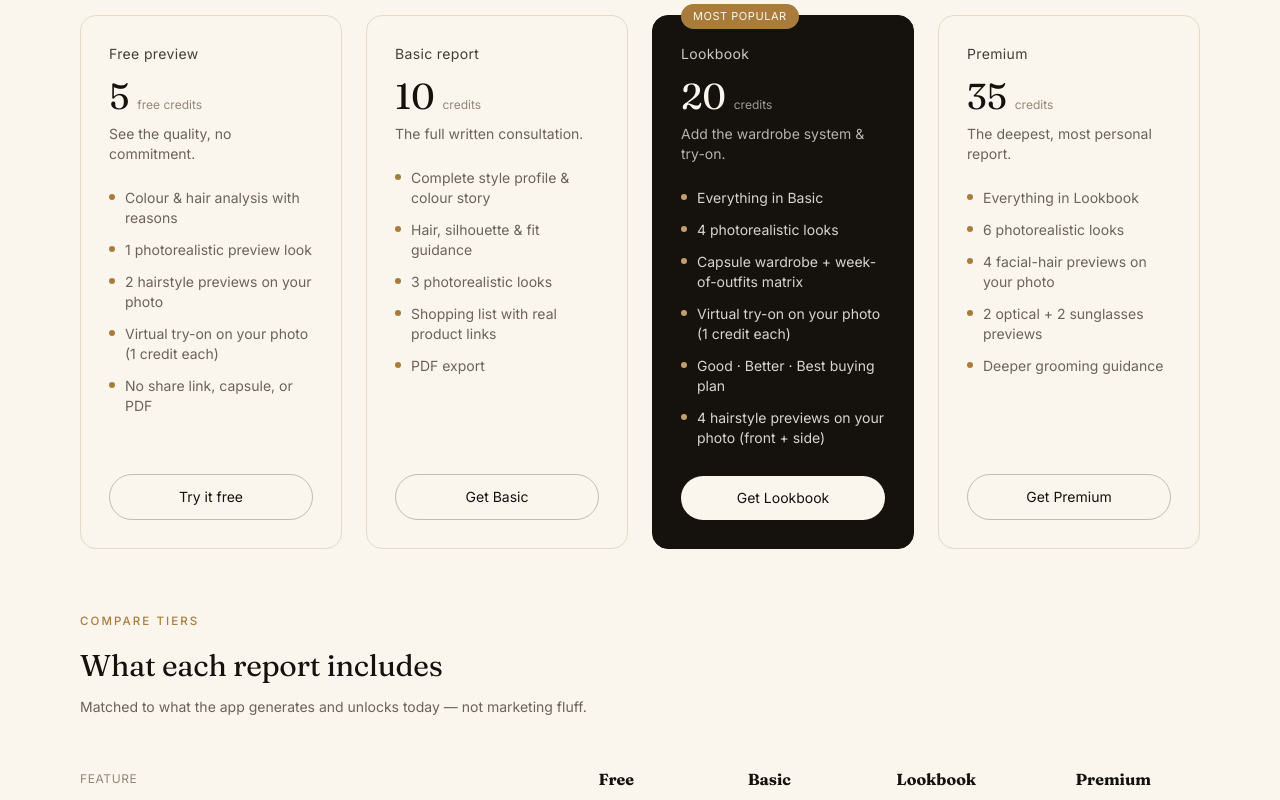
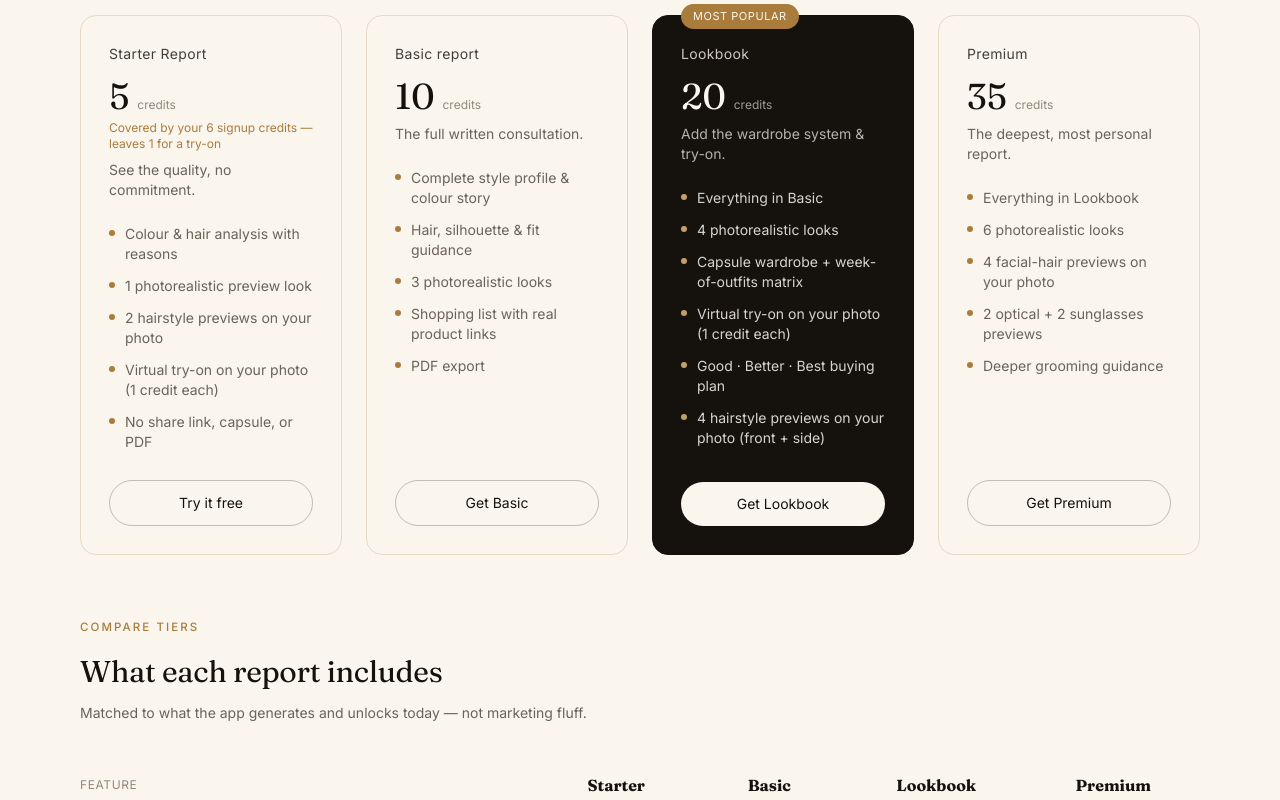
Before and after one commit to SerhiiRbk/style-ai, a Next.js app: page /pricing in a window 1280 px wide. Shown: the part 820-1620 px from the top of the page. Built offline with nearby package versions, Linux system fonts and the light colour scheme; no server answers.

Commit message:
changed values

```diff
--- a/src/app/api/reports/[id]/share/route.ts
+++ b/src/app/api/reports/[id]/share/route.ts
@@ -54,7 +54,7 @@ export async function PATCH(
   const tier = row.tier as Tier;
   if (!canShareReport(tier)) {
     return NextResponse.json(
-      { error: "Sharing is not available on the free preview tier" },
+      { error: "Sharing is not available on the Starter Report tier" },
       { status: 403 },
     );
   }
--- a/src/app/api/reports/route.ts
+++ b/src/app/api/reports/route.ts
@@ -47,13 +47,13 @@ export async function POST(request: Request) {
 
   if (tier === "free" && !userId) {
     return NextResponse.json(
-      { error: "Sign in required for the free preview.", code: "auth_required" },
+      { error: "Sign in required for the Starter Report.", code: "auth_required" },
       { status: 401 },
     );
   }
 
-  // Credits: every tier (including free preview) is charged. New users get a
-  // one-time signup bonus so their first free report + try-on is covered.
+  // Credits: every tier (including the Starter Report) is charged. New users
+  // get a one-time signup bonus so their first Starter Report + try-on is covered.
   const cost = REPORT_COST[tier];
   if (userId && hasSupabaseAdmin) {
     const admin = createAdminSupabase();
--- a/src/app/page.tsx
+++ b/src/app/page.tsx
@@ -63,8 +63,9 @@ function Hero() {
             </ButtonLink>
           </div>
           <p className="mt-5 text-sm text-stone-soft">
-            Sign up for {SIGNUP_BONUS} credits — free preview {REPORT_COST.free}{" "}
-            credits, try-on {CREDIT_COSTS.tryon} credit · No subscription
+            Sign up for {SIGNUP_BONUS} free credits — Starter Report{" "}
+            {REPORT_COST.free} credits, try-on {CREDIT_COSTS.tryon} credit · No
+            subscription
           </p>
         </div>
 
@@ -418,11 +419,21 @@ function Card({
 
 async function Pricing() {
   const { subCurrency } = await getGeo();
-  const tiers = [
+  const tiers: {
+    name: string;
+    price: string;
+    cadence: string;
+    features: string[];
+    cta: string;
+    href: string;
+    featured: boolean;
+    note?: string;
+  }[] = [
     {
-      name: "Free preview",
-      price: String(SIGNUP_BONUS),
-      cadence: "free credits",
+      name: "Starter Report",
+      price: String(REPORT_COST.free),
+      cadence: "credits",
+      note: `Covered by your ${SIGNUP_BONUS} signup credits — leaves ${SIGNUP_BONUS - REPORT_COST.free} for a try-on`,
       features: [
         "Colour & hair analysis with reasons",
         "1 photorealistic preview look",
@@ -526,6 +537,7 @@ async function Pricing() {
                   </span>
                 )}
               </div>
+              {t.note && <p className="mt-1 text-xs text-brass">{t.note}</p>}
               <ul className="mt-6 flex-1 space-y-3 text-sm">
                 {t.features.map((f) => (
                   <li key={f} className="flex items-start gap-2.5">
@@ -612,7 +624,7 @@ function FinalCTA() {
           See what genuinely suits you — and why.
         </h2>
         <p className="mx-auto mt-5 max-w-md text-paper/70">
-          Sign up for {SIGNUP_BONUS} credits — free preview costs{" "}
+          Sign up for {SIGNUP_BONUS} free credits — Starter Report costs{" "}
           {REPORT_COST.free}, try-on {CREDIT_COSTS.tryon} credit. No subscription.
         </p>
         <div className="mt-9 flex justify-center">
--- a/src/app/pricing/page.tsx
+++ b/src/app/pricing/page.tsx
@@ -38,7 +38,7 @@ type TierCard = {
 
 const TIERS: TierCard[] = [
   {
-    name: "Free preview",
+    name: "Starter Report",
     tier: "free",
     tagline: "See the quality, no commitment.",
     features: [
@@ -94,7 +94,7 @@ const TIERS: TierCard[] = [
 ];
 
 const COMPARISON_TIERS: { key: Tier; label: string }[] = [
-  { key: "free", label: "Free" },
+  { key: "free", label: "Starter" },
   { key: "basic", label: "Basic" },
   { key: "lookbook", label: "Lookbook" },
   { key: "premium", label: "Premium" },
@@ -283,7 +283,7 @@ export default async function PricingPage() {
           <div className="mt-12 grid gap-6 lg:grid-cols-4">
             {TIERS.map((t) => {
               const isFree = t.tier === "free";
-              const cost = isFree ? SIGNUP_BONUS : REPORT_COST[t.tier];
+              const cost = REPORT_COST[t.tier];
               return (
                 <div
                   key={t.name}
@@ -308,9 +308,15 @@ export default async function PricingPage() {
                         t.featured ? "text-paper/60" : "text-stone-soft"
                       }`}
                     >
-                      {isFree ? "free credits" : "credits"}
+                      credits
                     </span>
                   </div>
+                  {isFree && (
+                    <p className="mt-1 text-xs text-brass">
+                      Covered by your {SIGNUP_BONUS} signup credits — leaves{" "}
+                      {SIGNUP_BONUS - REPORT_COST.free} for a try-on
+                    </p>
+                  )}
                   <p
                     className={`mt-2 text-sm ${
                       t.featured ? "text-paper/70" : "text-stone"
@@ -356,7 +362,7 @@ export default async function PricingPage() {
             <CostRow
               label="Generate a report"
               value={`${REPORT_COST.free}–${REPORT_COST.premium} credits`}
-              note={`By tier (free preview is ${REPORT_COST.free})`}
+              note={`By tier (Starter Report is ${REPORT_COST.free})`}
             />
             <CostRow
               label="Virtual try-on"
@@ -384,10 +390,10 @@ export default async function PricingPage() {
               </p>
             </div>
 
-            <div className="mt-12 grid gap-6 lg:grid-cols-3">
+            <div className="mt-12 grid gap-6 sm:grid-cols-2 lg:grid-cols-4">
               {CREDIT_PACKAGES.map((pkg, i) => {
                 const total = pkg.credits + pkg.bonus;
-                const featured = i === 2;
+                const featured = i === CREDIT_PACKAGES.length - 1;
                 return (
                   <div
                     key={pkg.id}
@@ -436,8 +442,8 @@ export default async function PricingPage() {
             </div>
             <p className="mt-6 text-sm text-paper/50">
               Card checkout is rolling out shortly. In the meantime, every new
-              account starts with {SIGNUP_BONUS} free credits — enough for a free
-              preview ({REPORT_COST.free} credits) and one try-on (
+              account starts with {SIGNUP_BONUS} free credits — enough for your
+              Starter Report ({REPORT_COST.free} credits) and one try-on (
               {CREDIT_COSTS.tryon} credit).
             </p>
           </div>
--- a/src/app/start/page.tsx
+++ b/src/app/start/page.tsx
@@ -63,7 +63,7 @@ const BUDGETS: { label: string; min: number; max: number }[] = [
 const TIERS: { id: Tier; name: string; note: string }[] = [
   {
     id: "free",
-    name: "Free preview",
+    name: "Starter Report",
     note: `1 look · 2 hair previews · try-on ${CREDIT_COSTS.tryon} cr · no share/PDF`,
   },
   { id: "basic", name: "Basic report", note: "3 looks · PDF · share link" },
@@ -501,7 +501,7 @@ export default function StartPage() {
             <Section
               eyebrow="Step 4"
               title="Choose your package"
-              subtitle="Sign in required. New accounts get signup credits; free preview uses credits like paid tiers."
+              subtitle="Sign in required. New accounts get signup credits; the Starter Report uses credits like paid tiers."
             >
               <div className="grid gap-4 sm:grid-cols-2">
                 {TIERS.map((t) => (
@@ -526,17 +526,15 @@ export default function StartPage() {
                     </div>
                     <div className="text-right">
                       <div className="font-display text-2xl">
-                        {t.id === "free" ? SIGNUP_BONUS : REPORT_COST[t.id]}
+                        {REPORT_COST[t.id]}
                       </div>
-                      <div className="text-[11px] text-stone-soft">
-                        {t.id === "free" ? "free credits" : "credits"}
-                      </div>
+                      <div className="text-[11px] text-stone-soft">credits</div>
                     </div>
                   </button>
                 ))}
               </div>
               <p className="mt-5 text-xs text-stone-soft">
-                Sign up for {SIGNUP_BONUS} credits — free preview is{" "}
+                Sign up for {SIGNUP_BONUS} free credits — your Starter Report is{" "}
                 {REPORT_COST.free} credits, try-on is {CREDIT_COSTS.tryon}{" "}
                 credit. Re-renders cost {CREDIT_COSTS.tryon} credit each.{" "}
                 <Link href="/pricing" className="text-brass hover:text-ink">
--- a/src/components/StylistNote.tsx
+++ b/src/components/StylistNote.tsx
@@ -25,9 +25,12 @@ export function StylistNote({
         <Image
           src={BRAND.stylist.avatar}
           alt={BRAND.stylist.name}
-          fill
+          width={96}
+          height={96}
           sizes="48px"
-          className="object-cover"
+          quality={90}
+          priority
+          className="h-full w-full object-cover"
         />
       </span>
       <div className="min-w-0">
--- a/src/lib/brand.ts
+++ b/src/lib/brand.ts
@@ -28,7 +28,7 @@ export const BRAND = {
     role: "Lead stylist",
     /** Editorial seated portrait (hero / Meet-your-stylist section). */
     portrait: "/images/carlo-valetti.png",
-    /** Tight head-and-shoulders headshot (avatars, signatures). */
+    /** Square headshot crop (512×512) for avatars and signatures. */
     avatar: "/images/carlo-avatar.png",
     /** Environmental atelier shot (secondary editorial use). */
     atelier: "/images/carlo-atelier.png",
--- a/src/lib/credit-costs.ts
+++ b/src/lib/credit-costs.ts
@@ -17,7 +17,7 @@ export type CreditReason =
 
 /** Credits charged to generate a report, by tier. */
 export const REPORT_COST: Record<Tier, number> = {
-  free: 3,
+  free: 5,
   basic: 10,
   lookbook: 20,
   premium: 35,
@@ -33,12 +33,12 @@ export const CREDIT_COSTS = {
   premium_addon: 3,
 } as const;
 
-/** Credits granted once on signup — free report (3) + one try-on (1). */
-export const SIGNUP_BONUS = 5;
+/** Credits granted once on signup — Starter Report (5) + one try-on (1). */
+export const SIGNUP_BONUS = 6;
 
 /** Purchasable credit packages. Prices are clean per-currency numbers (no FX). */
 export type CreditPackage = {
-  id: "starter" | "plus" | "pro";
+  id: "starter" | "plus" | "pro" | "max";
   name: string;
   /** Base credits purchased. */
   credits: number;
@@ -51,26 +51,34 @@ export type CreditPackage = {
 export const CREDIT_PACKAGES: CreditPackage[] = [
   {
     id: "starter",
-    name: "Starter",
+    name: "Single",
     credits: 10,
-    bonus: 0,
-    price: { EUR: "€19", USD: "$21" },
-    blurb: "One full report, or a stack of try-ons.",
+    bonus: 1,
+    price: { EUR: "€10", USD: "$11" },
+    blurb: "One Basic report, or a handful of try-ons.",
   },
   {
     id: "plus",
     name: "Plus",
-    credits: 25,
-    bonus: 5,
-    price: { EUR: "€39", USD: "$43" },
-    blurb: "A report plus room to experiment.",
+    credits: 20,
+    bonus: 2,
+    price: { EUR: "€20", USD: "$22" },
+    blurb: "A Lookbook report with credits to spare.",
   },
   {
     id: "pro",
     name: "Pro",
-    credits: 60,
-    bonus: 15,
+    credits: 35,
+    bonus: 5,
+    price: { EUR: "€35", USD: "$38" },
+    blurb: "A Premium report plus extra try-ons.",
+  },
+  {
+    id: "max",
+    name: "Max",
+    credits: 80,
+    bonus: 20,
     price: { EUR: "€79", USD: "$86" },
-    blurb: "Best value — multiple reports & unlimited play.",
+    blurb: "For stylists & power users — multiple Premium reports.",
   },
 ];
```
Also changed, not shown: 1 other file (tests, documents, lock files or other folders).
